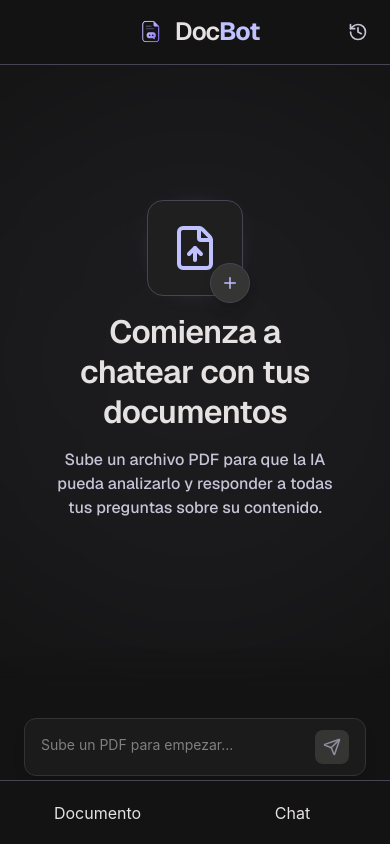
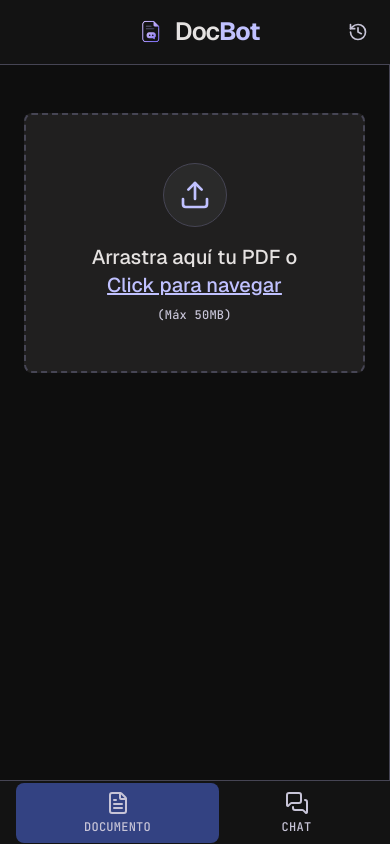
Before and after one commit to josegijon/DocBot, a React (Vite) app in the folder frontend/: page / in a window 390 px wide. Built offline with nearby package versions, Linux system fonts and the light colour scheme.

Commit message:
feat: add responsive tab navigation for document and chat views

```diff
--- a/frontend/src/App.tsx
+++ b/frontend/src/App.tsx
@@ -13,6 +13,7 @@ import { ChatWindow } from './components/ChatWindow';
 import { useDocumentHistory } from './hooks/useDocumentHistory';
 import { RecentDocuments } from './components/RecentDocuments';
 import { ConfirmModal } from './components/ConfirmModal';
+import { FileText, MessagesSquare } from 'lucide-react';
 
 export const App = () => {
   const [docId, setDocId] = useState<string | null>(null)
@@ -22,6 +23,7 @@ export const App = () => {
   const [sessionId, setSessionId] = useState<string>(() => uuidv4())
   const [isHistoryOpen, setIsHistoryOpen] = useState(false)
   const [isDocumentReady, setIsDocumentReady] = useState<boolean>(false)
+  const [activeTab, setActiveTab] = useState<"document" | "chat">("document")
 
   const { documents, addDocument, removeDocument } = useDocumentHistory()
   const { status, progress, resetStatus } = useIngestionStatus(docId, isDocumentReady)
@@ -38,6 +40,7 @@ export const App = () => {
     setFilename(filename)
     setFileSize(fileSize)
     addDocument(docId, sessionId, filename)
+    setActiveTab('chat')
   }
 
   const handleNewDocument = () => {
@@ -112,9 +115,9 @@ export const App = () => {
       {docToDelete && <ConfirmModal onConfirm={() => { handleRemoveDocument(docToDelete!); setDocToDelete(null) }} onCancel={() => setDocToDelete(null)} />}
 
       {/* Contenedor */}
-      <div className='flex flex-1 mt-16.25 overflow-hidden'>
+      <div className='flex flex-1 mt-16.25 overflow-hidden pb-16 lg:pb-0'>
         {/* Panel izq */}
-        <aside className='hidden md:flex md:w-[30%] border-r border-outline-variant flex-col gap-6 bg-surface-container-lowest p-6 overflow-y-auto'>
+        <aside className={`w-full lg:flex lg:w-[40%] xl:w-[30%] border-r border-outline-variant flex-col gap-6 bg-surface-container-lowest p-6 overflow-y-auto ${activeTab === 'document' ? "flex" : "hidden"}`}>
           {docId && <HeaderSummary filename={filename} filesize={fileSize} />}
           {!docId && <UploadZone onUploadSuccess={handleUploadSuccess} />}
           {status !== "ready" && docId && <IngestionProgress progress={progress} status={status} filename={filename} />}
@@ -123,15 +126,28 @@ export const App = () => {
         </aside>
 
         {/* Panel der */}
-        <main className='flex-1 overflow-hidden'>
+        <main className={`lg:flex flex-1 overflow-hidden ${activeTab === "chat" ? "flex" : "hidden"}`}>
           <ChatWindow docId={docId} sessionId={sessionId} filename={filename} />
         </main>
       </div>
 
       {/* Navbar móvil */}
-      <nav className='md:hidden fixed bottom-0 w-full h-16 bg-surface border-t border-outline-variant flex'>
-        <button className="flex-1 text-on-surface cursor-pointer">Documento</button>
-        <button className="flex-1 text-on-surface cursor-pointer">Chat</button>
+      <nav className='lg:hidden fixed bottom-0 w-full h-16 bg-surface border-t border-outline-variant px-4 py-2 z-50 flex justify-around items-center'>
+        <button
+          onClick={() => setActiveTab('document')}
+          className={`flex-1  cursor-pointer flex flex-col items-center gap-1 transition-all active:opacity-60 text-on-surface-variant hover:text-primary ${activeTab === "document" ? "bg-secondary-container text-on-secondary-container px-6 py-2 rounded-lg" : ""}`}
+        >
+          <FileText />
+          <span className='font-jetbrains text-label-md uppercase tracking-tight'>Documento</span>
+        </button>
+
+        <button
+          onClick={() => setActiveTab('chat')}
+          className={`flex-1  cursor-pointer flex flex-col items-center gap-1 transition-all active:opacity-60 text-on-surface-variant hover:text-primary ${activeTab === "chat" ? "bg-secondary-container text-on-secondary-container px-6 py-2 rounded-lg" : ""}`}
+        >
+          <MessagesSquare />
+          <span className='font-jetbrains text-label-md uppercase tracking-tight'>Chat</span>
+        </button>
       </nav>
     </div>
   )
```
Also changed, not shown: frontend/src/components/InputBar.tsx (line endings or trailing spaces).
